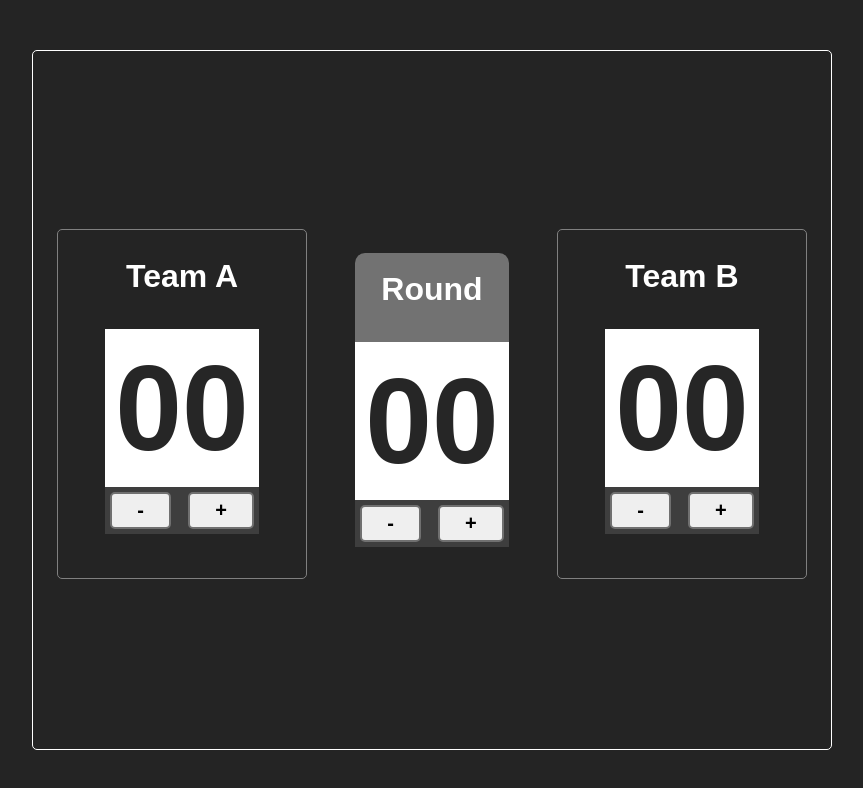
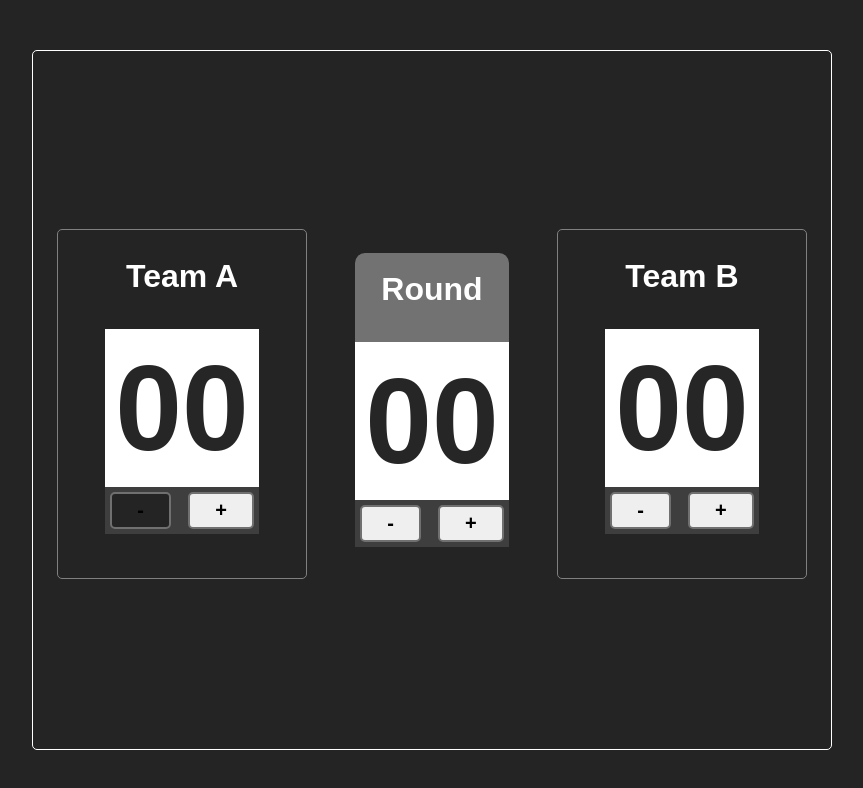
Before and after one commit to PengWin553/cat-learning-react, a React (Vite) app: page / in a window 1280 px wide. In both pictures the pointer is over the button 348 px from the left and 510 px from the top of the page. Shown: the top 788 px of the page, without its empty margins (208-1071 px from the left). Built offline with nearby package versions, Linux system fonts and the light colour scheme.

Commit message:
added hover effect on buttons

```diff
--- a/src/styles/App.css
+++ b/src/styles/App.css
@@ -62,7 +62,7 @@ body{
 }
 
 .math{
-  background: rgb(62, 62, 62);
+  background: #3e3e3e;
   display: flex;
   justify-content: space-between;
   padding: 5px;
@@ -91,3 +91,8 @@ body{
   text-align: center;
   border-radius: 10px;
  }
+
+.btn:hover{
+  cursor: pointer;
+  background: #242424;
+}
```
